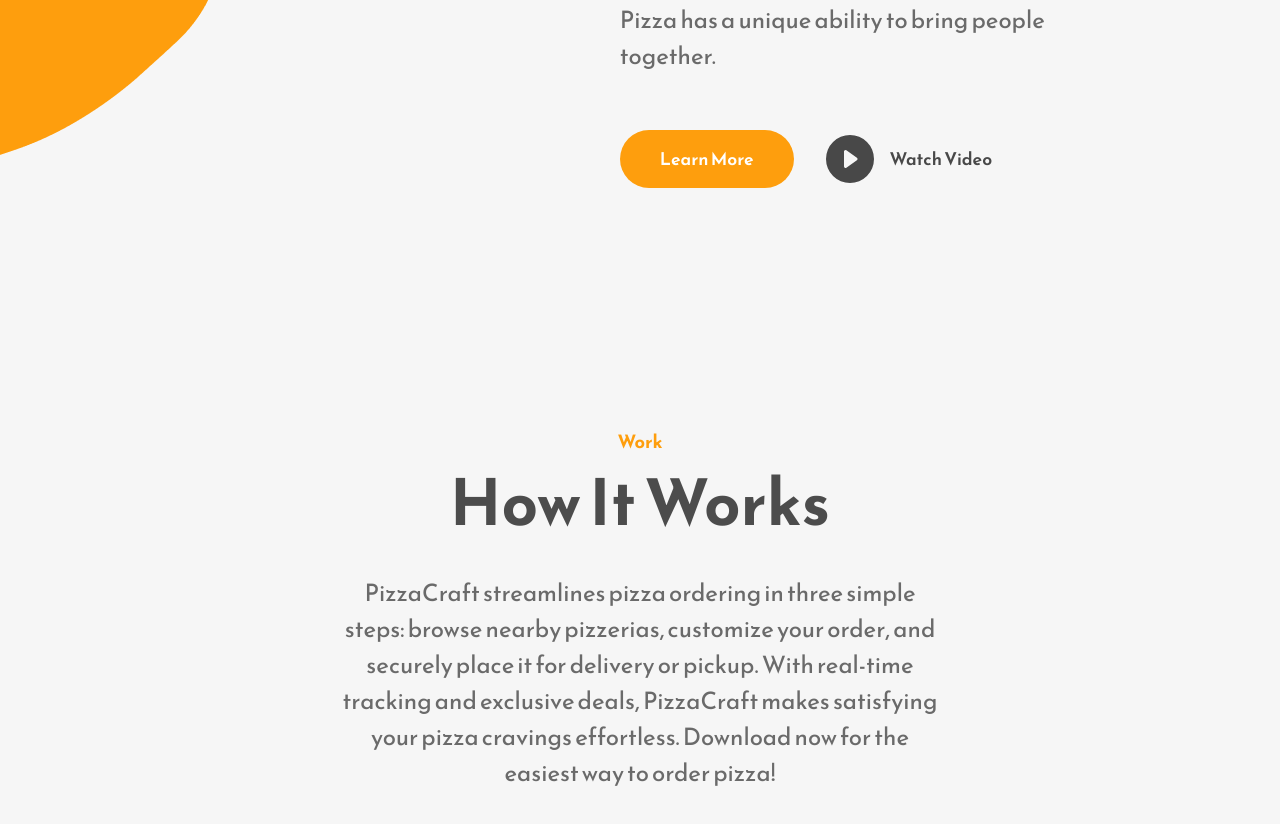
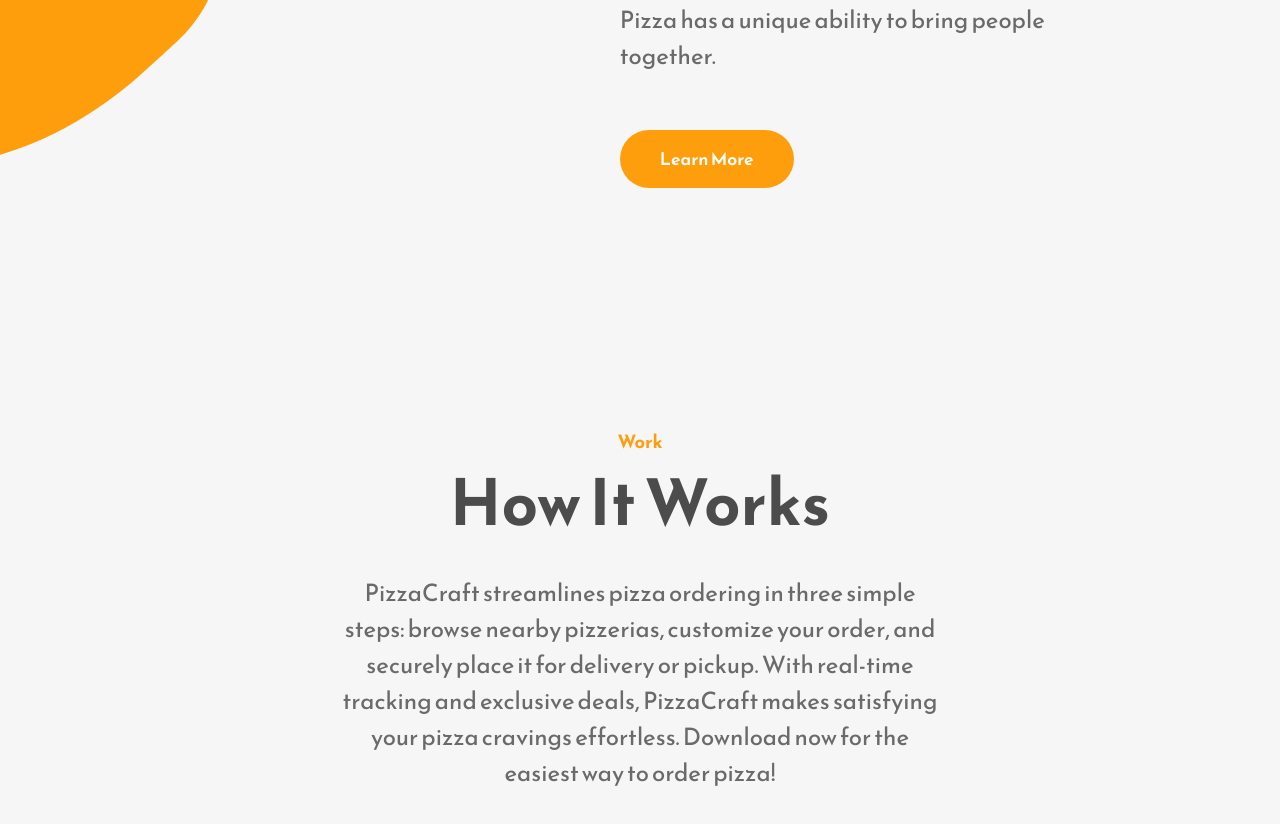
Before and after one commit to Pande-Suraj/PizzaCraft, a React (Create React App) app in the folder react-pizzacraft_app/: page / in a window 1280 px wide. Shown: the part 1940-2764 px from the top of the page. Built offline with nearby package versions, Linux system fonts and the light colour scheme.

Commit message:
initial commit

```diff
--- a/react-pizzacraft_app/src/Components/About.js
+++ b/react-pizzacraft_app/src/Components/About.js
@@ -1,7 +1,7 @@
 import React from "react";
 import AboutBackground from "../Assets/about-background.png";
 import AboutBackgroundImage from "../Assets/about-background-image.png";
-import { BsFillPlayCircleFill } from "react-icons/bs";
+
 
 const About = () => {
   return (
@@ -26,9 +26,6 @@
        </p>
         <div className="about-buttons-container">
           <button className="secondary-button">Learn More</button>
-          <button className="watch-video-button">
-            <BsFillPlayCircleFill /> Watch Video
-          </button>
         </div>
       </div>
     </div>
```
